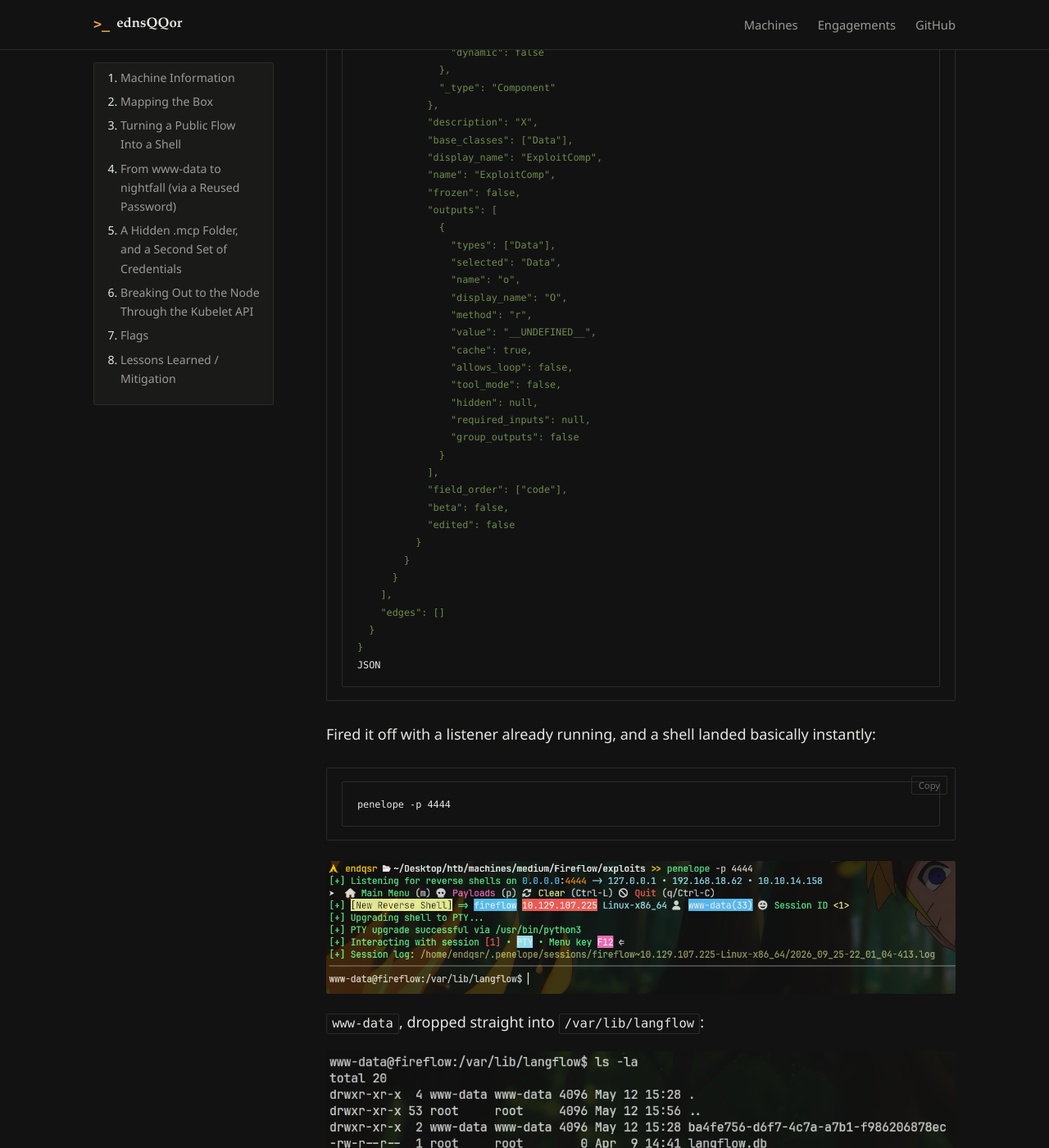
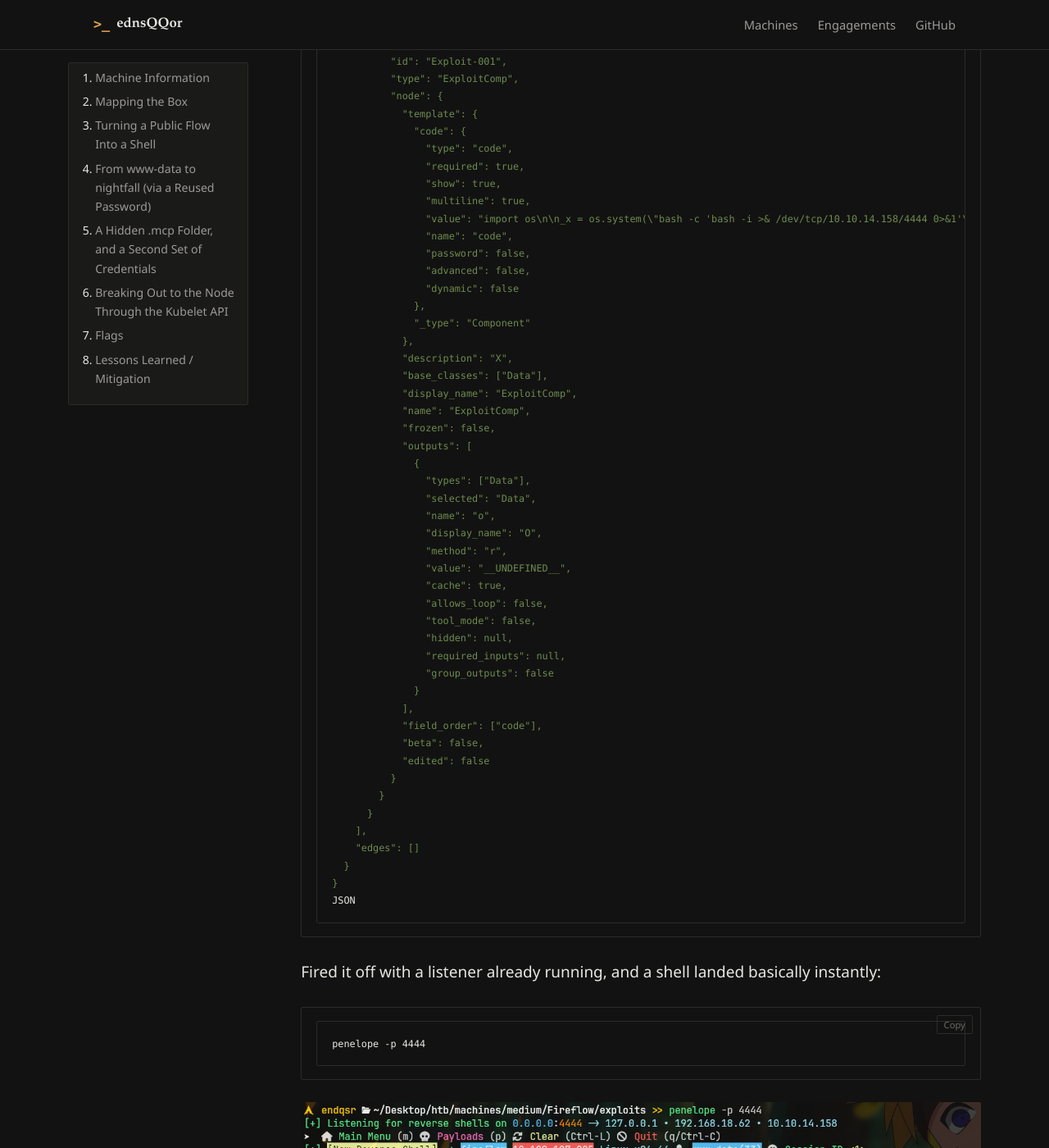
Before and after one commit to ednsQQor/ednsQQor.github.io, a Jekyll site: the page built from _machines/fireflow.md, in a window 1280 px wide and 1400 px high, scrolled down 6332 px. Shown: the whole window at 82% size. Built offline with Jekyll 4.4.1, drawn with Linux system fonts in a browser that asks for light colours.

Commit message:
Make writeup page use nearly full viewport width; let content column flow next to TOC

```diff
--- a/assets/css/style.css
+++ b/assets/css/style.css
@@ -32,9 +32,8 @@
   --font-mono: "JetBrains Mono", "Fira Code", ui-monospace, SFMono-Regular, Menlo, Consolas, monospace;
 
   /* layout */
-  --max-width: 1100px;
-  --content-width: 1100px; /* outer bound for the writeup page (header/TOC/content row) */
-  --prose-width: 75ch;     /* actual reading measure, independent of the above */
+  --max-width: 1100px;                    /* home page only */
+  --content-width: min(92vw, 1600px);     /* writeup page only — decoupled from the home page width */
   --radius: 2px;
 }
 
@@ -277,7 +276,7 @@ code, pre, kbd, samp { font-family: var(--font-mono); }
 .lock-note { color: var(--text-faint); font-style: italic; -webkit-line-clamp: 2; }
 
 .locked-notice {
-  max-width: var(--prose-width);
+  max-width: 60ch;
   margin: 0 auto;
   padding: 20px 24px;
   border: 1px solid var(--hairline);
@@ -325,7 +324,7 @@ code, pre, kbd, samp { font-family: var(--font-mono); }
 /* ==========================================================================
    Writeup page
    ========================================================================== */
-.writeup { max-width: var(--max-width); margin: 0 auto; padding: 0 24px; }
+.writeup { max-width: var(--content-width); margin: 0 auto; padding: 0 32px; }
 
 .writeup-header { max-width: var(--content-width); margin: 0 auto 32px; }
 .writeup-kicker { margin: 0 0 14px; }
@@ -421,8 +420,7 @@ code, pre, kbd, samp { font-family: var(--font-mono); }
 
 .writeup-content {
   min-width: 0;
-  max-width: var(--prose-width);
-  font-size: 1.125rem;
+  font-size: 1.1875rem;
   line-height: 1.7;
 }
 .writeup-content h2 {
```
